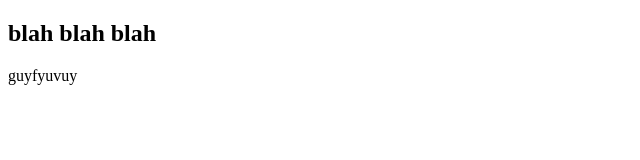
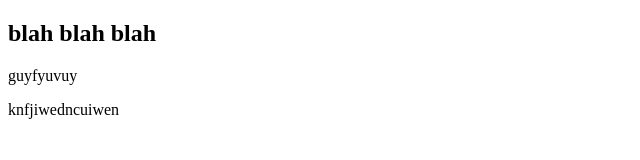
Before and after one commit to Yhworld/git-test, a plain HTML site: page index.html in a window 1280 px wide. Shown: the whole page, without its empty margins (0-640 px from the left). Drawn offline with Linux system fonts and the light colour scheme.

Commit message:
test-run3

```diff
--- a/index.html
+++ b/index.html
@@ -16,5 +16,10 @@
     <p>
         guyfyuvuy
     </p>
+
+
+    <div class="blocl">
+        knfjiwedncuiwen
+    </div>
 </body>
 </html>
```
